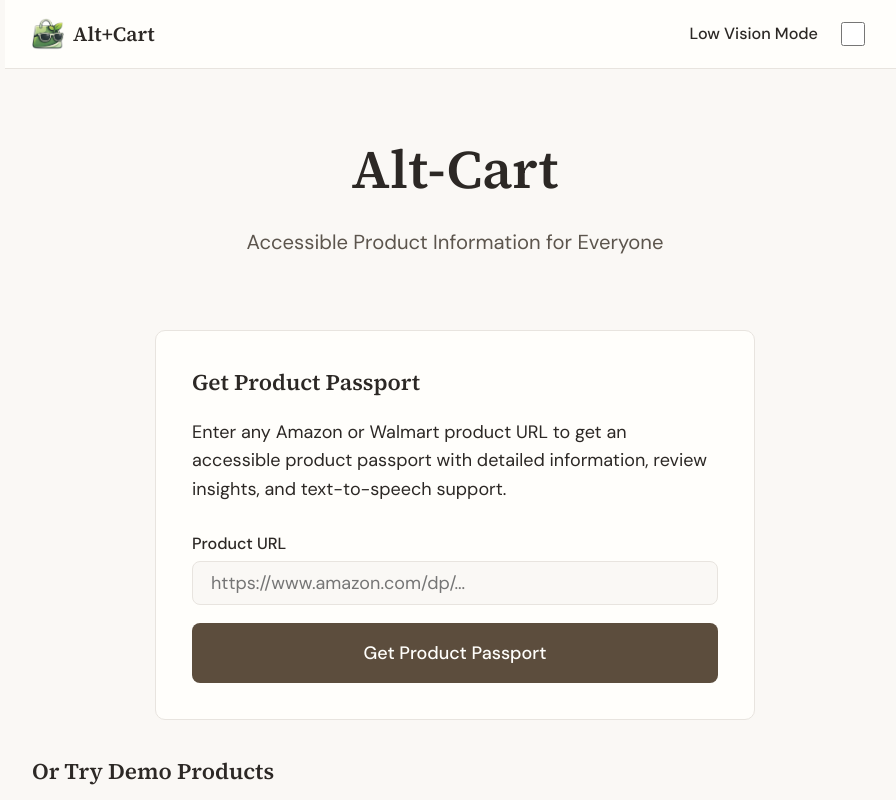
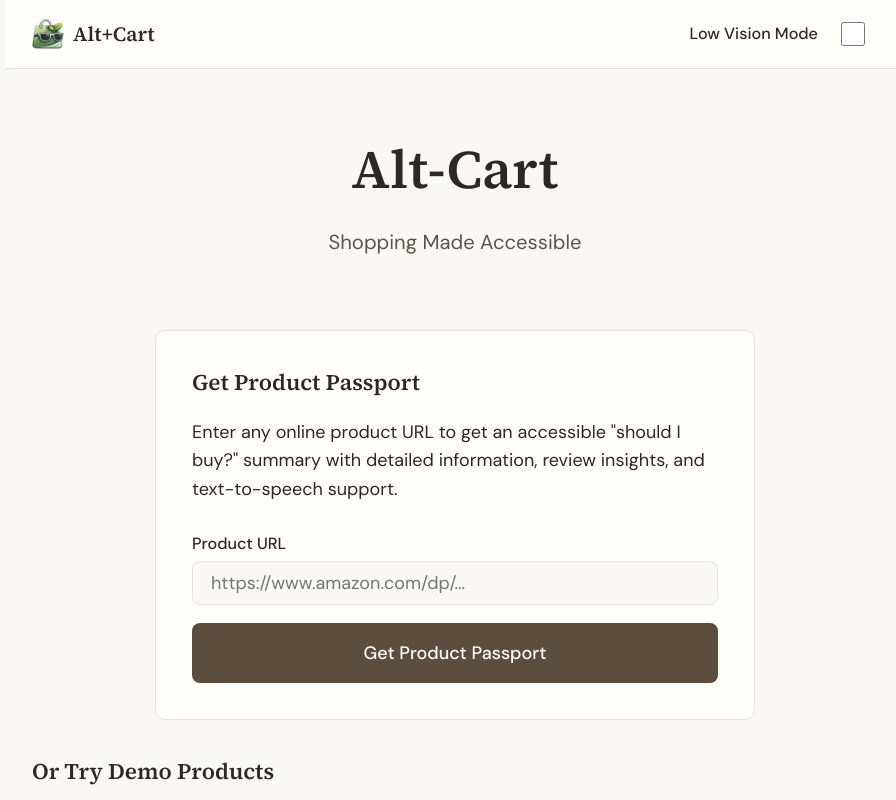
Before and after one commit to Supernova-45/Alt-Cart, a React (Vite) app in the folder web/: page / in a window 1280 px wide. Shown: the top 800 px of the page, without its empty margins (185-1081 px from the left). Built offline with nearby package versions, Linux system fonts and the light colour scheme.

Commit message:
changed marketing

```diff
--- a/web/src/routes/Landing.tsx
+++ b/web/src/routes/Landing.tsx
@@ -34,14 +34,13 @@ export function Landing() {
       <main id="main-content" className="container">
         <header className="landing-header">
           <h1>Alt-Cart</h1>
-          <p className="tagline">Accessible Product Information for Everyone</p>
+          <p className="tagline">Shopping Made Accessible</p>
         </header>
 
         <section className="url-input-section">
           <h2>Get Product Passport</h2>
           <p>
-            Enter any Amazon or Walmart product URL to get an accessible product passport
-            with detailed information, review insights, and text-to-speech support.
+            Enter any online product URL to get an accessible "should I buy?" summary with detailed information, review insights, and text-to-speech support.
           </p>
 
           <form onSubmit={handleSubmit} className="url-form">
```
